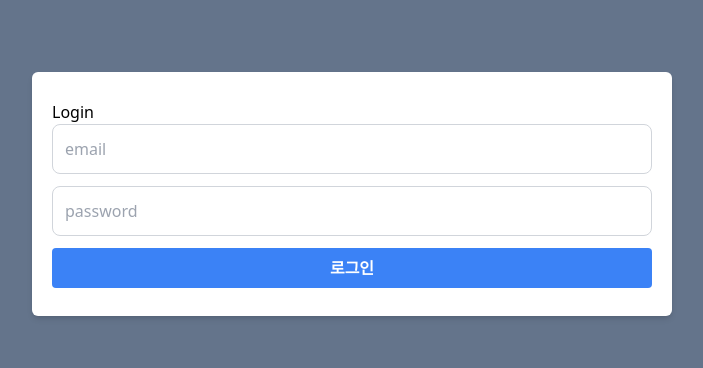
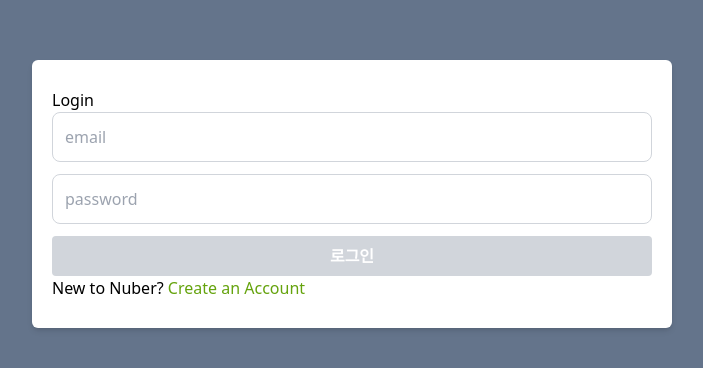
Before and after one commit to tkillman/nuber-eats-frontend, a React (Create React App) app: page / in a window 1280 px wide. Shown: the part 206-574 px from the top of the page, without its empty margins (288-991 px from the left). Built offline with nearby package versions, Linux system fonts and the light colour scheme.

Commit message:
UI Clonning part Two

```diff
--- /dev/null
+++ b/src/components/FormButton.tsx
@@ -0,0 +1,23 @@
+import { FC } from "react";
+
+interface FormButtonProps {
+  isValid: boolean;
+  loading: boolean;
+  text: string;
+}
+
+const FormButton: FC<FormButtonProps> = (props) => {
+  return (
+    <button
+      className={`button ${
+        props.isValid
+          ? "bg-blue-500 hover:bg-blue-700"
+          : "bg-gray-300 pointer-events-none"
+      }`}
+    >
+      {props.loading ? "로딩중" : props.text}
+    </button>
+  );
+};
+
+export default FormButton;
--- a/src/pages/login.tsx
+++ b/src/pages/login.tsx
@@ -5,6 +5,8 @@ import {
   LoginMutationMutation,
   LoginMutationMutationVariables,
 } from "../__generated__/graphql";
+import FormButton from "../components/FormButton";
+import { Link } from "react-router-dom";
 
 const LOGIN_MUTATION = gql`
   mutation loginMutation($loginInput: LoginInput!) {
@@ -25,7 +27,7 @@ const Login = () => {
   const {
     register,
     getValues,
-    formState: { errors },
+    formState: { errors, isValid },
     handleSubmit,
   } = useForm<IForm>();
 
@@ -84,10 +86,20 @@ const Login = () => {
               })}
             ></input>
             <FormError errorMessage={errors.password?.message} />
-            <button className="button">{loading ? "로딩중" : "로그인"}</button>
+            <FormButton
+              isValid={isValid}
+              loading={loading}
+              text="로그인"
+            ></FormButton>
             <FormError errorMessage={data?.login.error} />
           </div>
         </form>
+        <div>
+          New to Nuber?{" "}
+          <Link to="/create-account" className="text-lime-600 hover:underline">
+            Create an Account
+          </Link>
+        </div>
       </div>
     </div>
   );
--- a/src/styles/styles.css
+++ b/src/styles/styles.css
@@ -573,6 +573,10 @@ video {
   background-color: rgb(29 78 216 / var(--tw-bg-opacity, 1));
 }
 
+.pointer-events-none {
+  pointer-events: none;
+}
+
 .flex {
   display: flex;
 }
@@ -609,6 +613,16 @@ video {
   border-radius: 0.375rem;
 }
 
+.bg-blue-500 {
+  --tw-bg-opacity: 1;
+  background-color: rgb(59 130 246 / var(--tw-bg-opacity, 1));
+}
+
+.bg-gray-300 {
+  --tw-bg-opacity: 1;
+  background-color: rgb(209 213 219 / var(--tw-bg-opacity, 1));
+}
+
 .bg-slate-500 {
   --tw-bg-opacity: 1;
   background-color: rgb(100 116 139 / var(--tw-bg-opacity, 1));
@@ -629,6 +643,11 @@ video {
   padding-bottom: 1.75rem;
 }
 
+.text-lime-600 {
+  --tw-text-opacity: 1;
+  color: rgb(101 163 13 / var(--tw-text-opacity, 1));
+}
+
 .text-red-600 {
   --tw-text-opacity: 1;
   color: rgb(220 38 38 / var(--tw-text-opacity, 1));
@@ -639,3 +658,13 @@ video {
   --tw-shadow-colored: 0 4px 6px -1px var(--tw-shadow-color), 0 2px 4px -2px var(--tw-shadow-color);
   box-shadow: var(--tw-ring-offset-shadow, 0 0 #0000), var(--tw-ring-shadow, 0 0 #0000), var(--tw-shadow);
 }
+
+.hover\:bg-blue-700:hover {
+  --tw-bg-opacity: 1;
+  background-color: rgb(29 78 216 / var(--tw-bg-opacity, 1));
+}
+
+.hover\:underline:hover {
+  -webkit-text-decoration-line: underline;
+          text-decoration-line: underline;
+}
```
